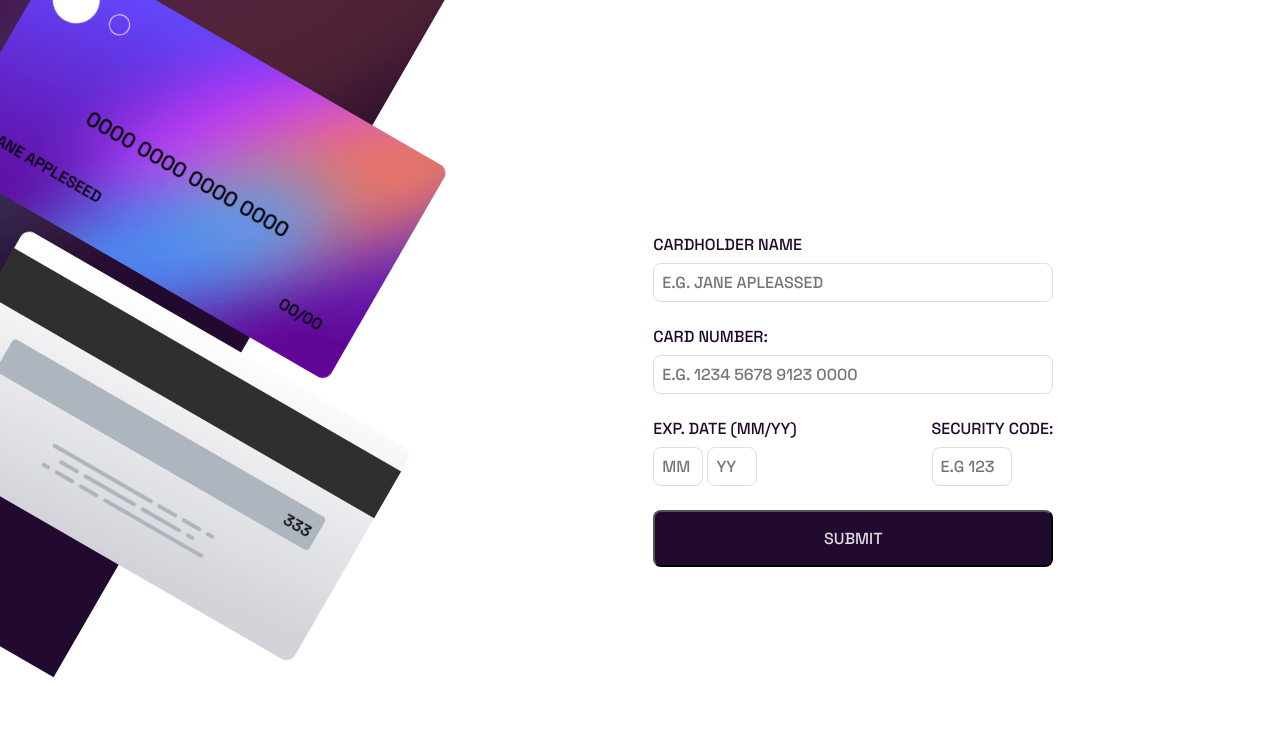
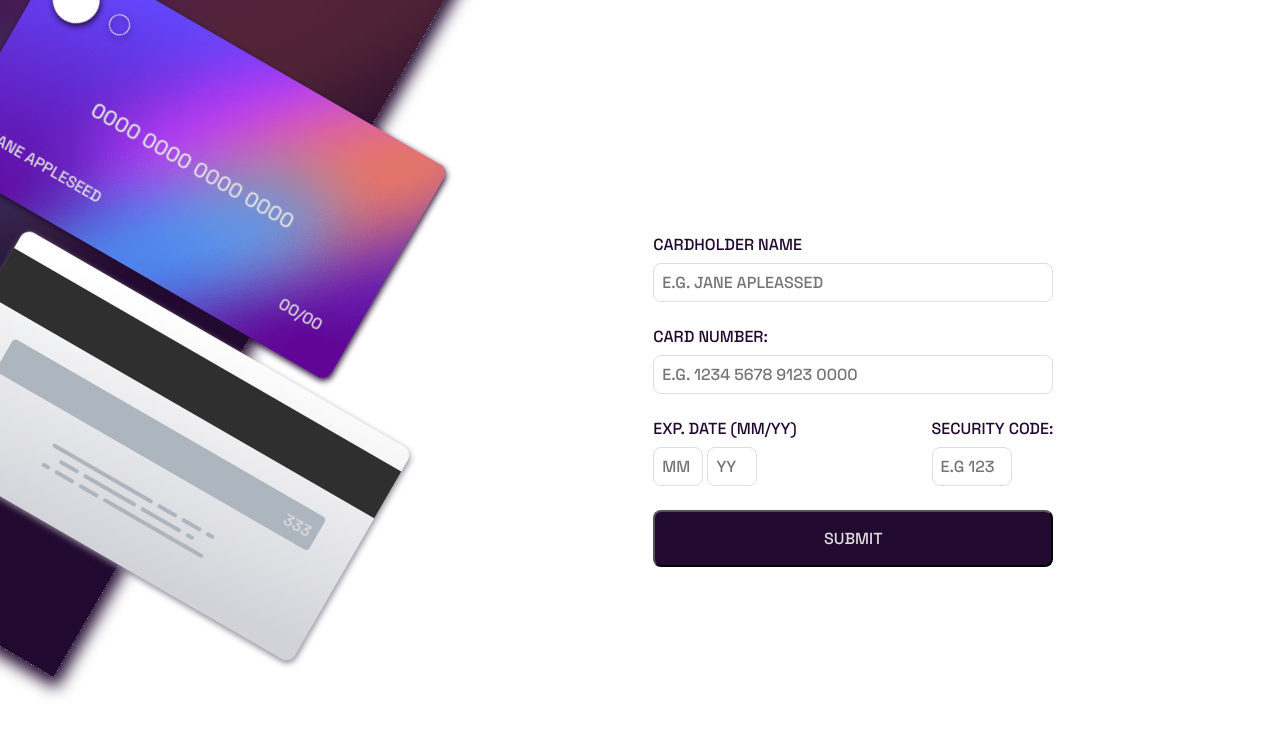
Before and after one commit to Vinceclave/FEM-card, a plain HTML site: page index.html in a window 1280 px wide. Drawn offline with Linux system fonts and the light colour scheme.

Commit message:
unfinished

```diff
--- a/index.html
+++ b/index.html
@@ -19,7 +19,7 @@
       <div class="card-top">
         <img src="./images/bg-card-front.png" alt="">
         <div class="card-logo">
-          <img src="/images/card-logo.svg" alt="">
+          <img src="./images/card-logo.svg" alt="">
         </div>
         <div class="card-num">
           <p class="card">0000 0000 0000 0000</p>
--- a/media.css
+++ b/media.css
@@ -33,6 +33,10 @@
         bottom: -50%;
         left: 20%;
         z-index: 1;
+    }
+
+    .card-back img {
+        filter: drop-shadow(2px 2px 3px var(--very-dark-violet));
     }
 
     form {
--- a/style.css
+++ b/style.css
@@ -35,6 +35,7 @@ main {
         position: relative;
         background: url(./images/bg-main-desktop.png) no-repeat center/cover;
         transition: all 0.5s cubic-bezier(0.075, 0.82, 0.165, 1);
+        box-shadow: 0 0  1em 0.5em var(--very-dark-violet);
     }
 
 /* making our images dependant to it's parent */
@@ -43,6 +44,12 @@ main {
         width: 100%;
     }
 
+    .card-top img {
+        filter: drop-shadow(2px 2px 3px var(--very-dark-violet));
+    }
+    .card-back img {
+        filter: drop-shadow(2px 2px 3px var(--dark-grayish-violet));
+    }
     .card-top {
         position: absolute;
         bottom: 50%;
@@ -65,11 +72,18 @@ main {
         left: 1em;
     }
 
+    .card-num,
+    .card-name,
+    .card-expiry,
+    .card-code {
+        color: var(--light-grayish-violet);
+    }
+
     .card-num {
         position: absolute;
         top: 50%;
         left: 50%;
-        transform: translate(-50%, -10%);
+        transform: translate(-50%, -50%);
     }
 
     .card-name {
```
